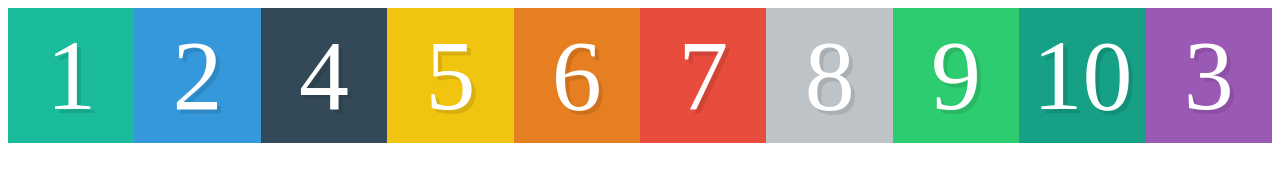
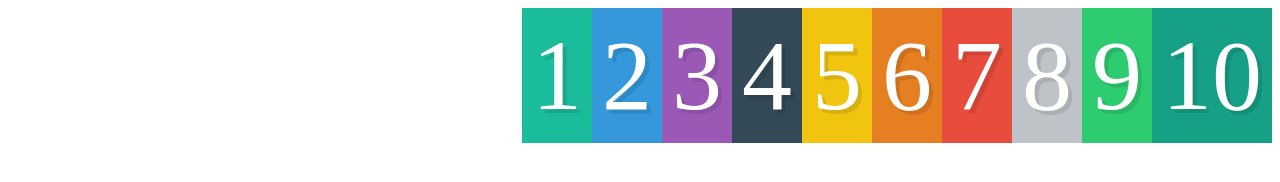
Before and after one commit to smuniz18/flexbox.io, a plain HTML site: page index.html in a window 1280 px wide. Drawn offline with Linux system fonts and the light colour scheme.

Commit message:
Notes for flex-aligmnet that include both the row format and the column.

```diff
--- a/style.css
+++ b/style.css
@@ -23,12 +23,5 @@
 /* We start writing our flexbox here. The aove is just setup. */
 .container {
     display: flex;
+    justify-content: flex-end;
 }
-
-.box {
-    flex:1;
-}
-
-.box3 {
-    order:1;
-}
```
Also changed, not shown: README.md.
